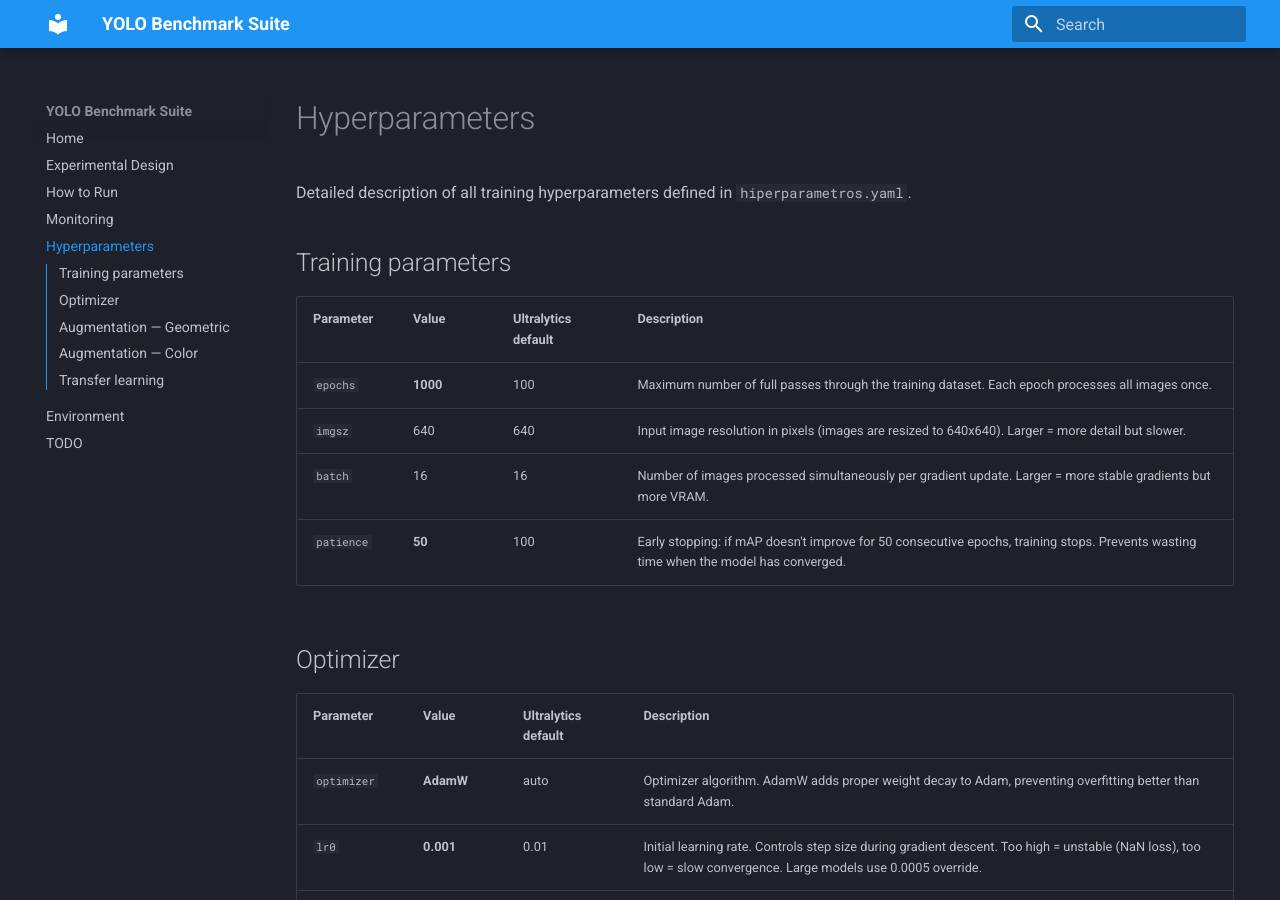
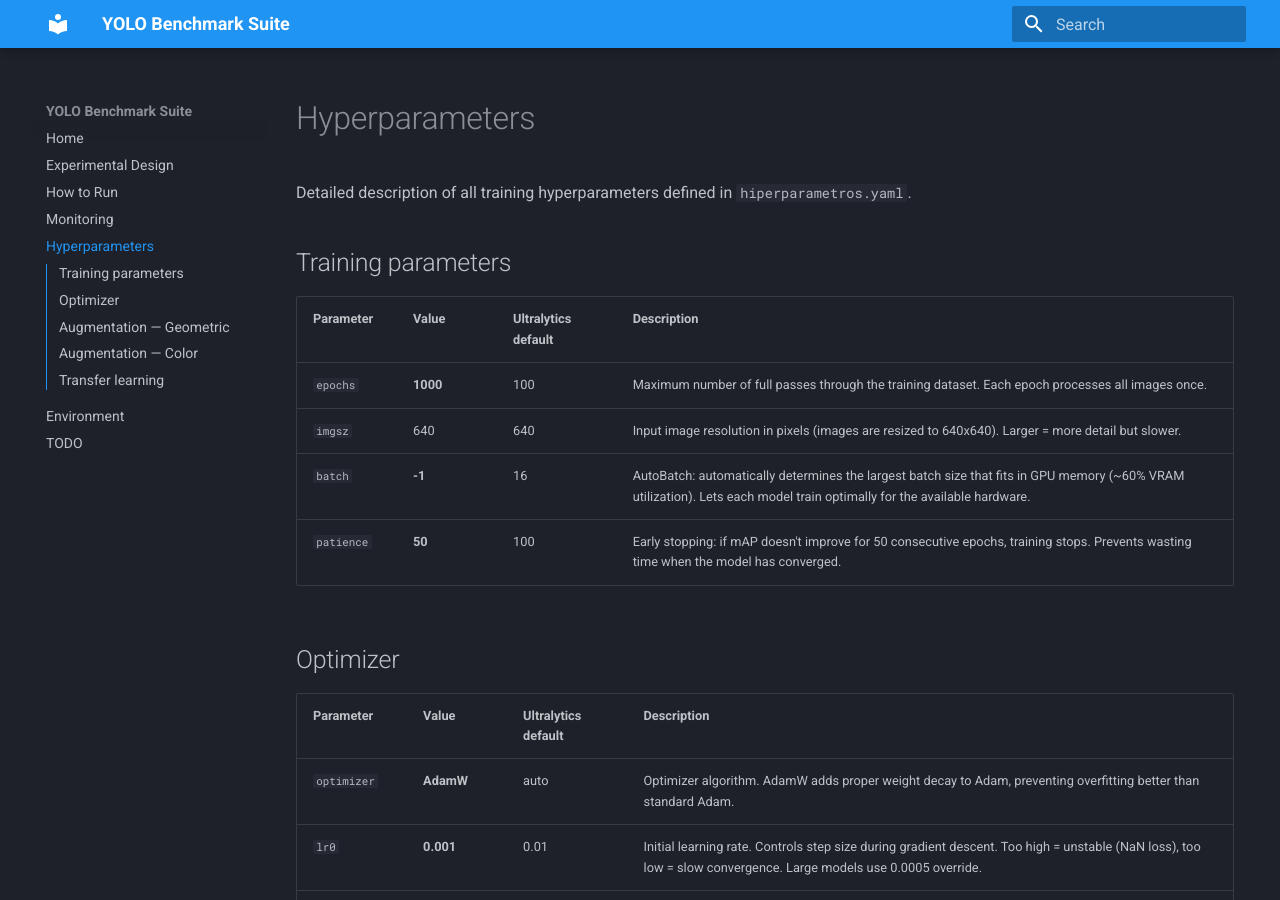
Before and after one commit to jmolleda/yolo-v12v26-seg-edge, an MkDocs documentation site: the page built from docs/hyperparameters.md, in a window 1280 px wide and 900 px high. Built offline with MkDocs 1.6.1 and Material for MkDocs 9.7.7, drawn with Linux system fonts in a browser that asks for light colours.

Commit message:
Switch training batch to AutoBatch and update Excel plan
Change batch from fixed 16 to -1 (AutoBatch) so each model uses
the largest batch that fits in GPU memory. The benchmark aims to
find the best real-world configuration, not compare under identical
artificial constraints.

Excel updated with new columns (Dataset, Batch Entren., Batch Inf.)
reflecting the balanced/unbalanced and AutoBatch design.

```diff
--- a/docs/hyperparameters.md
+++ b/docs/hyperparameters.md
@@ -8,7 +8,7 @@ Detailed description of all training hyperparameters defined in `hiperparametros
 |-----------|-------|---------|-------------|
 | `epochs` | **1000** | 100 | Maximum number of full passes through the training dataset. Each epoch processes all images once. |
 | `imgsz` | 640 | 640 | Input image resolution in pixels (images are resized to 640x640). Larger = more detail but slower. |
-| `batch` | 16 | 16 | Number of images processed simultaneously per gradient update. Larger = more stable gradients but more VRAM. |
+| `batch` | **-1** | 16 | AutoBatch: automatically determines the largest batch size that fits in GPU memory (~60% VRAM utilization). Lets each model train optimally for the available hardware. |
 | `patience` | **50** | 100 | Early stopping: if mAP doesn't improve for 50 consecutive epochs, training stops. Prevents wasting time when the model has converged. |
 
 ## Optimizer
--- a/hiperparametros.yaml
+++ b/hiperparametros.yaml
@@ -1,6 +1,6 @@
 epochs: 1000
 imgsz: 640
-batch: 16
+batch: -1
 patience: 50
 optimizer: 'AdamW'
 lr0: 0.001
```
Also changed, not shown: 1 other file.
